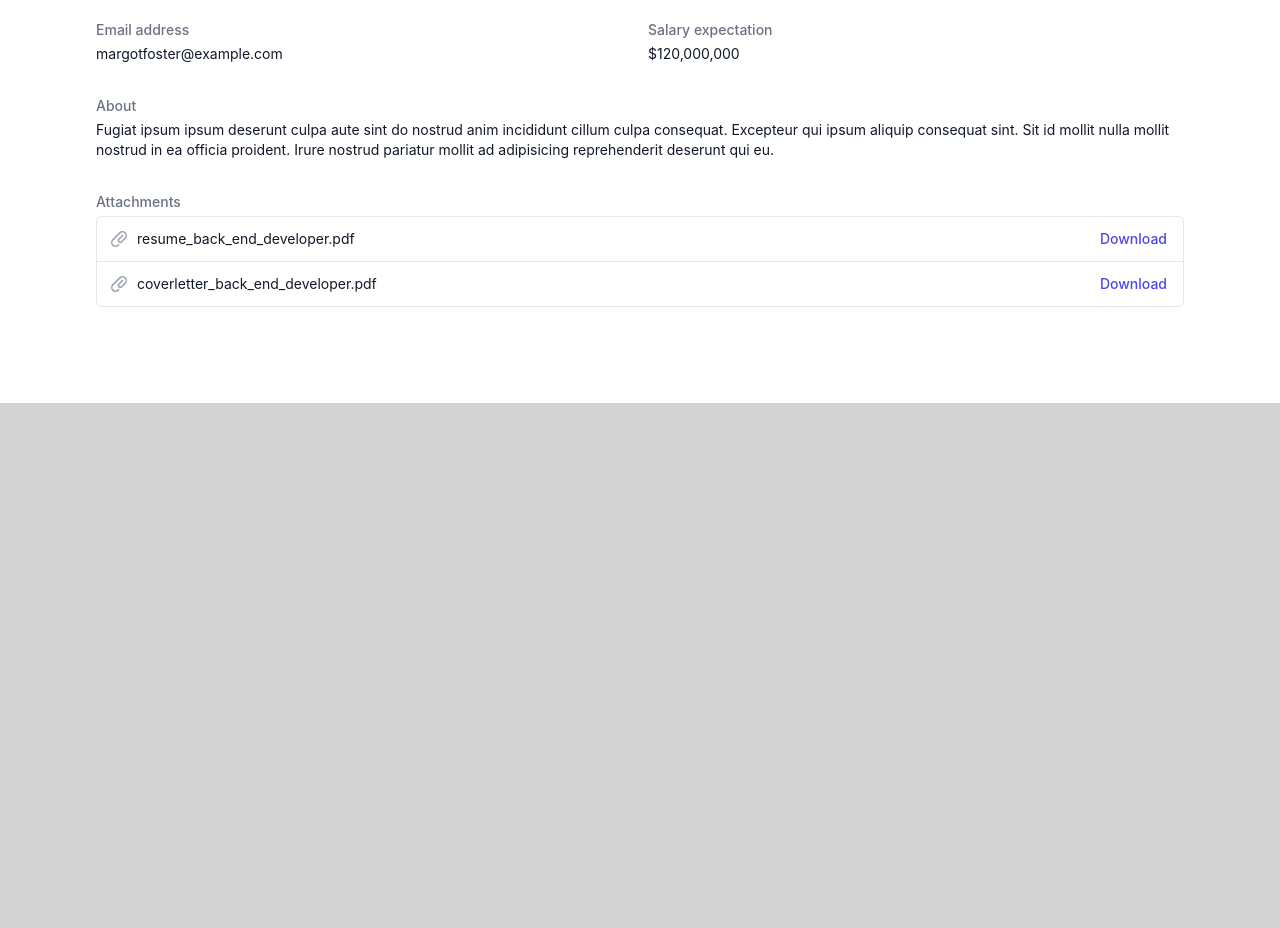
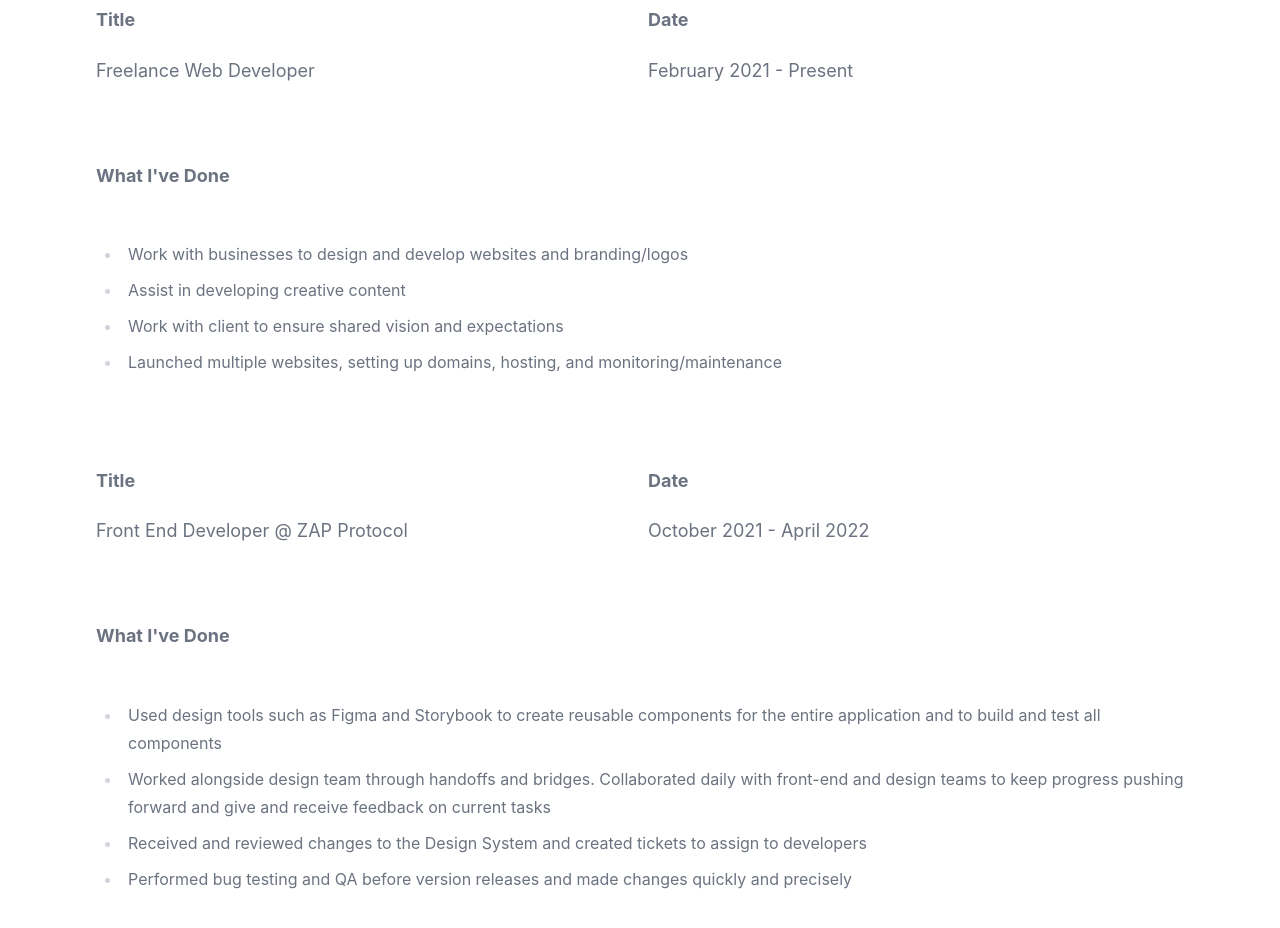
Before and after one commit to dobbe2/portfolio-2023, a React (Create React App) app: page / in a window 1280 px wide. Shown: the part 1760-2688 px from the top of the page. Before the commit the page ends 2163 px from the top, so only its background shows below. Built offline with nearby package versions, Linux system fonts and the light colour scheme.

Commit message:
Updated Experience section with relevant copy, redesigned grid

```diff
--- a/src/components/ui/Experience.jsx
+++ b/src/components/ui/Experience.jsx
@@ -1,69 +1,58 @@
 import { PaperClipIcon } from '@heroicons/react/20/solid'
 import Heading from '../Heading'
 import SectionContainer from '../Section-Container'
+import Para from '../Para'
 
 export default function Experience() {
   return (
     <SectionContainer>
         <Heading title="Where I've Worked" />
-        {/* <p className="mt-1 max-w-2xl text-sm text-gray-500">Personal details and application.</p> */}
-      {/* <div className= "px-4 py-5 sm:px-6"> */}
-        <dl className="grid grid-cols-1 gap-x-4 gap-y-8 sm:grid-cols-2">
+      <div className="mt-5 prose text-gray-500 prose-indigo lg:col-start-1 lg:row-start-1 lg:max-w-none">
+        <dl className="grid grid-cols-1 lg:mt-10 gap-x-4 gap-y-0 lg:gap-y-8 sm:grid-cols-2">
           <div className="sm:col-span-1">
-            <dt className="text-sm font-medium text-gray-500">Title</dt>
-            <dd className="mt-1 text-sm text-gray-900">Freelance Web Developer</dd>
+            <Para bold>Title</Para>
+            <Para>Freelance Web Developer</Para>
           </div>
           <div className="sm:col-span-1">
-            <dt className="text-sm font-medium text-gray-500">Duties</dt>
-            <dd className="mt-1 text-sm text-gray-900">Design and Develop for Businesses</dd>
+            <Para bold>Date</Para>
+            <Para>February 2021 - Present</Para>
+          </div>
+          <div className="sm:col-span-2">
+          <Para bold>What I've Done</Para>
+            <div class="grid lg:gap-4">
+              <ul className='list-disc'>
+                <li>Work with businesses to design and develop websites and branding/logos</li>
+                <li>Assist in developing creative content</li>
+                <li>Work with client to ensure shared vision and expectations</li>
+                <li>Launched multiple websites, setting up domains, hosting, and monitoring/maintenance</li>
+              </ul>
+            </div>
+          </div>
+        </dl>
+        </div>
+        <div className="mt-5 prose text-gray-500 prose-indigo lg:col-start-1 lg:row-start-1 lg:max-w-none">
+        <dl className="grid grid-cols-1 lg:mt-10 gap-x-4 gap-y-8 sm:grid-cols-2">
+          <div className="sm:col-span-1">
+            <Para bold>Title</Para>
+            <Para>Front End Developer @ ZAP Protocol</Para>
           </div>
           <div className="sm:col-span-1">
-            <dt className="text-sm font-medium text-gray-500">Email address</dt>
-            <dd className="mt-1 text-sm text-gray-900">margotfoster@example.com</dd>
-          </div>
-          <div className="sm:col-span-1">
-            <dt className="text-sm font-medium text-gray-500">Salary expectation</dt>
-            <dd className="mt-1 text-sm text-gray-900">$120,000,000</dd>
+            <Para bold>Date</Para>
+            <Para>October 2021 - April 2022</Para>
           </div>
           <div className="sm:col-span-2">
-            <dt className="text-sm font-medium text-gray-500">About</dt>
-            <dd className="mt-1 text-sm text-gray-900">
-              Fugiat ipsum ipsum deserunt culpa aute sint do nostrud anim incididunt cillum culpa consequat. Excepteur
-              qui ipsum aliquip consequat sint. Sit id mollit nulla mollit nostrud in ea officia proident. Irure nostrud
-              pariatur mollit ad adipisicing reprehenderit deserunt qui eu.
-            </dd>
-          </div>
-          <div className="sm:col-span-2">
-            <dt className="text-sm font-medium text-gray-500">Attachments</dt>
-            <dd className="mt-1 text-sm text-gray-900">
-              <ul role="list" className="divide-y divide-gray-200 rounded-md border border-gray-200">
-                <li className="flex items-center justify-between py-3 pl-3 pr-4 text-sm">
-                  <div className="flex w-0 flex-1 items-center">
-                    <PaperClipIcon className="h-5 w-5 flex-shrink-0 text-gray-400" aria-hidden="true" />
-                    <span className="ml-2 w-0 flex-1 truncate">resume_back_end_developer.pdf</span>
-                  </div>
-                  <div className="ml-4 flex-shrink-0">
-                    <a href="#" className="font-medium text-indigo-600 hover:text-indigo-500">
-                      Download
-                    </a>
-                  </div>
-                </li>
-                <li className="flex items-center justify-between py-3 pl-3 pr-4 text-sm">
-                  <div className="flex w-0 flex-1 items-center">
-                    <PaperClipIcon className="h-5 w-5 flex-shrink-0 text-gray-400" aria-hidden="true" />
-                    <span className="ml-2 w-0 flex-1 truncate">coverletter_back_end_developer.pdf</span>
-                  </div>
-                  <div className="ml-4 flex-shrink-0">
-                    <a href="#" className="font-medium text-indigo-600 hover:text-indigo-500">
-                      Download
-                    </a>
-                  </div>
-                </li>
+            <Para bold>What I've Done</Para>
+            <div class="grid lg:gap-4">
+              <ul className='list-disc'>
+                <li>Used design tools such as Figma and Storybook to create reusable components for the entire application and to build and test all components</li>
+                <li>Worked alongside design team through handoffs and bridges. Collaborated daily with front-end and design teams to keep progress pushing forward and give and receive feedback on current tasks</li>
+                <li>Received and reviewed changes to the Design System and created tickets to assign to developers</li>
+                <li>Performed bug testing and QA before version releases and made changes quickly and precisely</li>
               </ul>
-            </dd>
+            </div>
           </div>
         </dl>
-      {/* </div> */}
+        </div>
       </SectionContainer>
   )
 }
```
